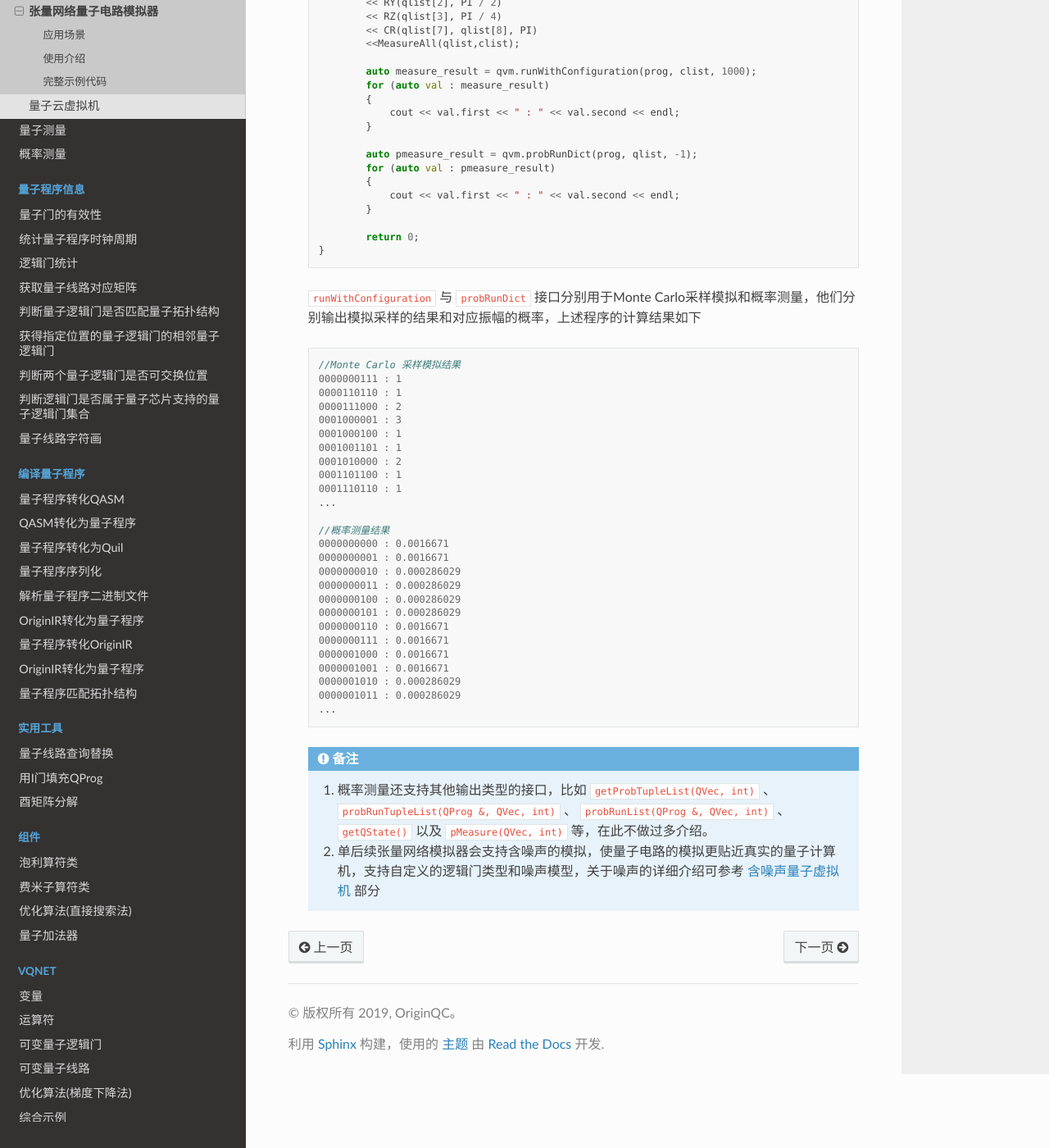
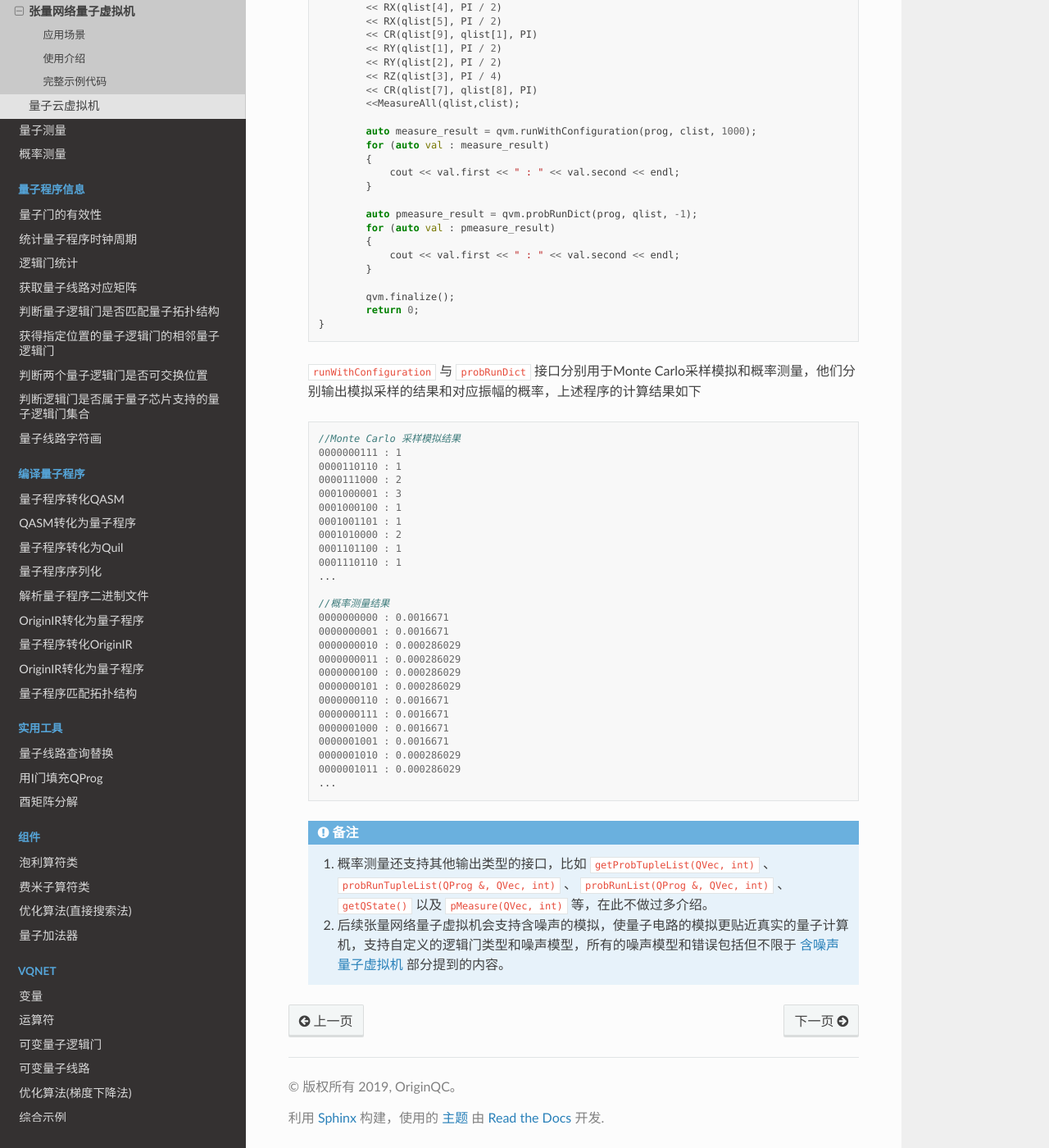
Before and after one commit to OriginQ/QPanda-tutorial, a Sphinx documentation site: the page built from source/MPS.rst, in a window 1280 px wide and 1400 px high, scrolled down 2978 px. Shown: the whole window at 82% size. Built offline with Sphinx 7.4.7 and the Read the Docs theme 2.0.0, drawn with Linux system fonts in a browser that asks for light colours; pages that are not in the unit, such as notebooks, are missing from menus; some of the changed text lies outside the part shown.

Commit message:
Update MPS.rst

```diff
--- a/source/MPS.rst
+++ b/source/MPS.rst
@@ -1,6 +1,6 @@
 .. _张量网络量子电路模拟器:
 
-张量网络量子电路模拟器
+张量网络量子虚拟机
 =================
 ----
 
@@ -34,13 +34,15 @@
 
      ``单振幅量子虚拟机`` ：单振幅模拟器能模拟更高的量子比特线路图，同时模拟的性能较高，不会随着量子比特数目增加呈指数型增长，但随着线路深度增加，模拟性能急剧下降，同时难以模拟多控制门也是其缺点，该模拟器适用于高比特低深度的量子线路模拟，通常用于快速地模拟获得单个量子态振幅结果。
 
-     ``张量网络量子电路模拟器`` ：张量网络模拟器与单振幅类似，与单振幅对比，可以模拟多控制门，同时在深度较高的线路模拟上存在性能优势。
+     ``张量网络量子虚拟机`` ：张量网络模拟器与单振幅类似，与单振幅对比，可以模拟多控制门，同时在深度较高的线路模拟上存在性能优势。
+
+     ``量子云虚拟机`` ：量子云虚拟机可以将任务提交在远程高性能计算集群上运行，突破本地硬件性能限制，同时支持在真实的量子芯片上运行量子算法。
 
 使用介绍
 >>>>>>>>>>>>>>>>
 ----
 
-QPanda2中设计了 ``MPSQVM`` 类用于使用这一方法的模拟器进行模拟量子电路。和许多其他模拟器的使用方法一样，都具有相同的量子虚拟机接口，比如下述代码:
+``QPanda2`` 中设计了 ``MPSQVM`` 类用于使用这一方法的模拟器进行模拟量子电路。和许多其他模拟器的使用方法一样，都具有相同的量子虚拟机接口，比如下述代码:
 
     .. code-block:: c
 
@@ -78,7 +80,7 @@ QPanda2中设计了 ``MPSQVM`` 类用于使用这一方法的模拟器进行模
 >>>>>>>>>>
 ----
 
-.. _张量网络模拟器示例程序:
+.. _张量网络虚拟机示例程序:
 以下示例展示了张量网络模拟器计算部分接口的使用方式
 
     .. code-block:: c
@@ -135,6 +137,7 @@ QPanda2中设计了 ``MPSQVM`` 类用于使用这一方法的模拟器进行模
                     cout << val.first << " : " << val.second << endl;
                 }
 
+                qvm.finalize();
                 return 0;
         }
 
@@ -172,4 +175,4 @@ QPanda2中设计了 ``MPSQVM`` 类用于使用这一方法的模拟器进行模
     .. note::
 
         1. 概率测量还支持其他输出类型的接口，比如 ``getProbTupleList(QVec, int)`` 、 ``probRunTupleList(QProg &, QVec, int)`` 、 ``probRunList(QProg &, QVec, int)`` 、 ``getQState()`` 以及 ``pMeasure(QVec, int)`` 等，在此不做过多介绍。
-        2. 单后续张量网络模拟器会支持含噪声的模拟，使量子电路的模拟更贴近真实的量子计算机，支持自定义的逻辑门类型和噪声模型，关于噪声的详细介绍可参考 :ref:`NoiseQVM` 部分
+        2. 后续张量网络量子虚拟机会支持含噪声的模拟，使量子电路的模拟更贴近真实的量子计算机，支持自定义的逻辑门类型和噪声模型，所有的噪声模型和错误包括但不限于 :ref:`NoiseQVM` 部分提到的内容。
```
Also changed, not shown: other parts of source/MPS.rst (+1 -1 lines).
